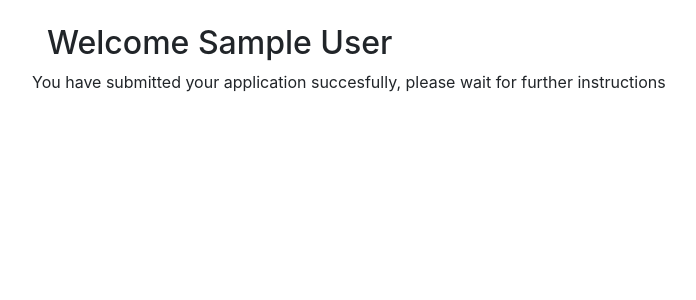
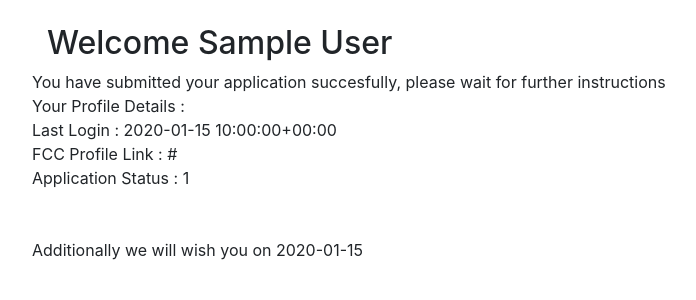
Before and after one commit to surajptl/propel_school, a Django app: page /dashboard/ in a window 1280 px wide. Shown: the part 56-356 px from the top of the page, without its empty margins (53-749 px from the left). Run offline with Django 3.2, Linux system fonts and the light colour scheme; a user stored in the database is signed in; tables that the repository leaves empty hold one stand-in row (values such as "Sample post"); some libraries are stand-ins or nearby versions.

Commit message:
Build Applicant profile

```diff
--- a/app/templates/app/dashboard.html
+++ b/app/templates/app/dashboard.html
@@ -7,5 +7,16 @@
     <div>
        {{apply_message.status}}
     </div>
+    <div class="user-profile">
+        Your Profile Details :
+        <br>
+        Last Login : {{profile_messages.last_login}}
+        <br>
+        FCC Profile Link : {{profile_messages.fcc_link}}
+        <br>
+        Application Status : {{profile_messages.app_status}}
+        <br><br><br>
+        Additionally we will wish you on {{profile_messages.d_o_b}}
+    </div>
 
 {% endblock %}
--- a/app/views.py
+++ b/app/views.py
@@ -27,12 +27,27 @@ def application(request):
 
 @login_required
 def dashboard(request):
-    print(Applicant.objects.values('approval').filter(applicant_id=1))
     if Applicant.objects.filter(applicant_id=request.user).count()==1:
-       apply_message={'status':'You have submitted your application succesfully, please wait for further instructions'}
+       apply_message = {'status':'You have submitted your application succesfully, please wait for further instructions'}
     #    app_status = Applicant.objects.
     else :apply_message={'status':'Apply for propel school to join the best prep school'}
+    profile_messages = dashboard_user_profile_builder(request)
+    print(profile_messages)
     context={
-        'apply_message':apply_message
+        'apply_message':apply_message,
+        'profile_messages':profile_messages
     }
+    dashboard_user_profile_builder(request)
     return render(request, 'app/dashboard.html', context)
+
+
+def dashboard_user_profile_builder(request):
+    print(Applicant.objects.values('approval').get(applicant_id=request.user)['approval'])
+    profile_messages = {
+        'app_status' : Applicant.objects.values('approval').get(applicant_id=request.user)['approval'],
+        'last_login' : str(request.user.last_login),
+        'fcc_link'   : Applicant.objects.values('fcc_link').get(applicant_id=request.user)['fcc_link'],
+        'd_o_b'      : str(Applicant.objects.values('d_o_b').get(applicant_id=request.user)['d_o_b'])
+    }
+    print(request.user.last_login)
+    return profile_messages
```
